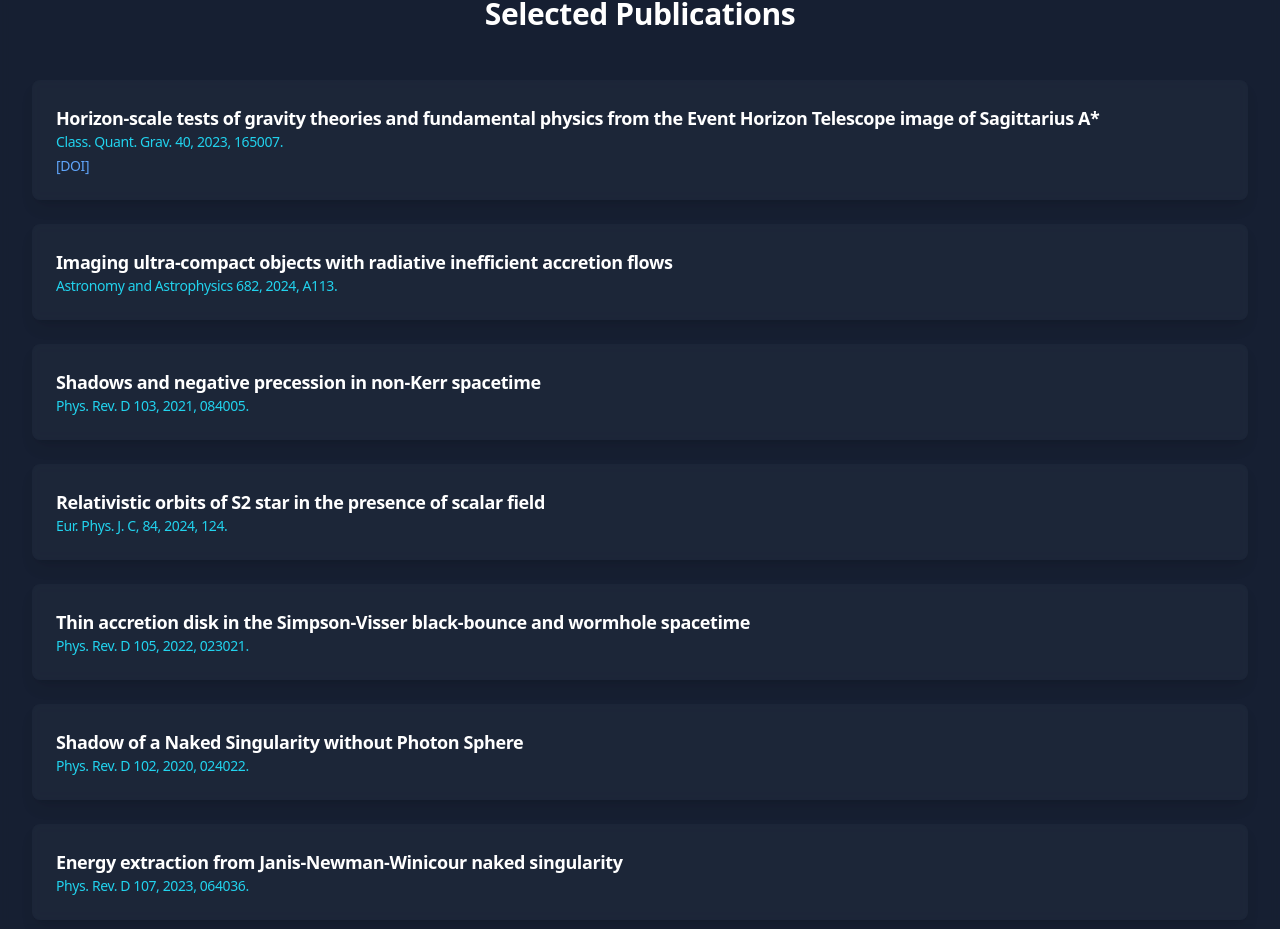
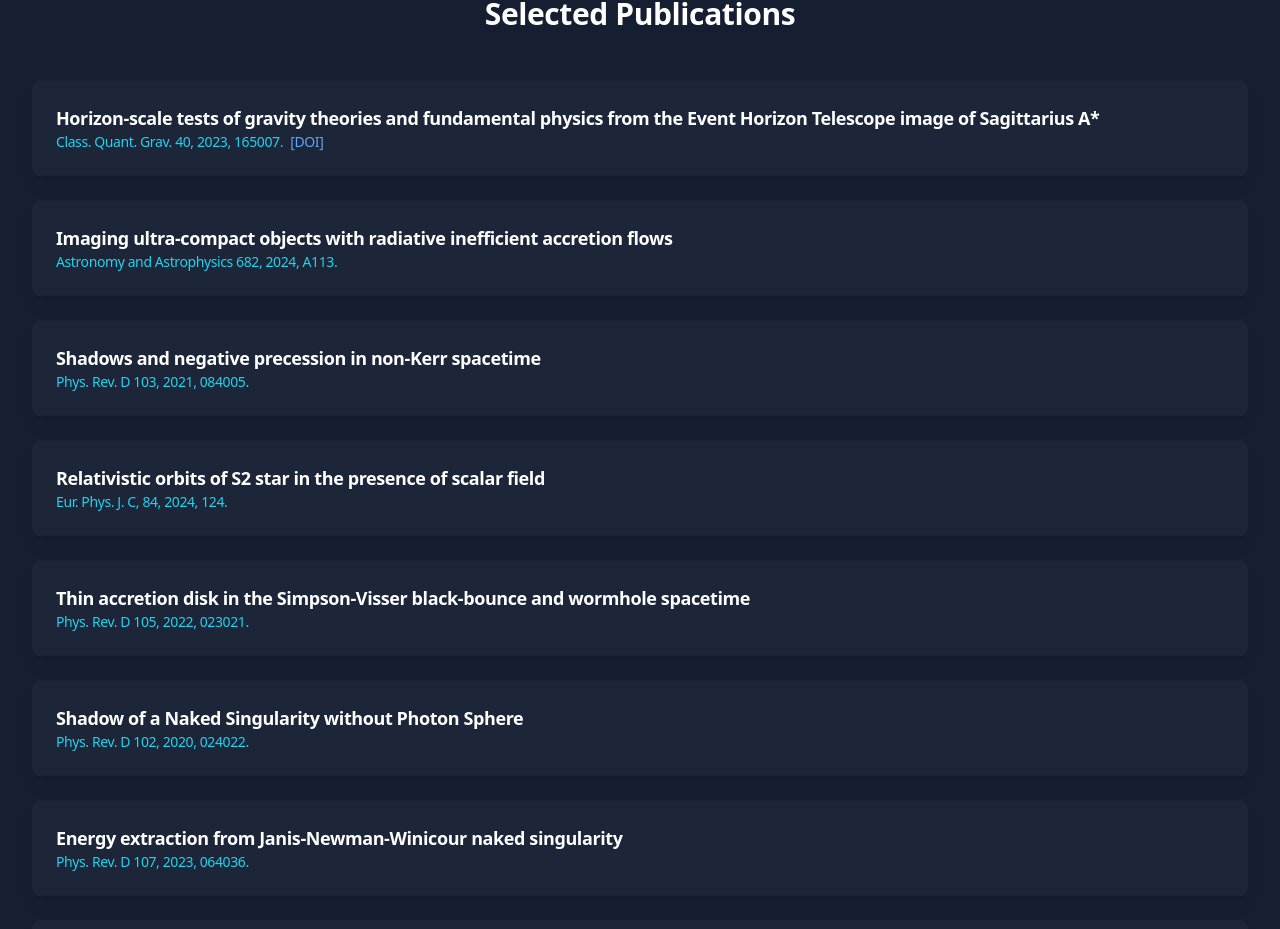
Before and after one commit to Parth-G-Bambhaniya/Parth-G-Bambhaniya.github.io, a React (Vite) app: page / in a window 1280 px wide. Shown: the part 2668-3597 px from the top of the page. Built offline with nearby package versions, Linux system fonts and the light colour scheme; some icons are missing.

Commit message:
Update App.jsx

```diff
--- a/src/App.jsx
+++ b/src/App.jsx
@@ -679,6 +679,7 @@ const MainPage = ({ setPage }) => {
                 </div>
             </AnimatedSection>
 
+
      <SectionWithMoreButton
   id="publications"
   title="Selected Publications"
@@ -695,38 +696,40 @@ const MainPage = ({ setPage }) => {
         transition={{ duration: 0.5, delay: index * 0.1 }}
       >
         <h3 className="font-semibold text-white text-lg">{pub.title}</h3>
-        <p className="text-cyan-400 text-sm">{pub.journal}</p>
-
-        {/* --- Add DOI or arXiv link below --- */}
+        <p className="text-cyan-400 text-sm">
+          {pub.journal}
           {pub.doi && (
-          <p className="text-sm text-gray-300 mt-1">
+            <>
+              {" "}
               <a
                 href={`https://doi.org/${pub.doi}`}
                 target="_blank"
                 rel="noopener noreferrer"
-              className="text-blue-400 hover:text-blue-500 hover:underline"
+                className="text-blue-400 hover:text-blue-500 hover:underline ml-1"
               >
                 [DOI]
               </a>
-          </p>
+            </>
           )}
-
           {pub.journal?.includes("arXiv") && (
-          <p className="text-sm text-gray-300 mt-1">
+            <>
+              {" "}
               <a
                 href={`https://arxiv.org/abs/${pub.journal.match(/\d{4}\.\d{5}/)?.[0] || ""}`}
                 target="_blank"
                 rel="noopener noreferrer"
-              className="text-blue-400 hover:text-blue-500 hover:underline"
+                className="text-blue-400 hover:text-blue-500 hover:underline ml-1"
               >
-              [View on arXiv]
+                [arXiv]
               </a>
+            </>
+          )}
         </p>
-        )}
       </motion.div>
     ))}
   </div>
 </SectionWithMoreButton>
+
 
 
             <SectionWithMoreButton id="achievements" title="Notable Achievements" onMoreClick={() => setPage('achievements')}>
```
Lines whose indentation alone changed are shown as unchanged.
